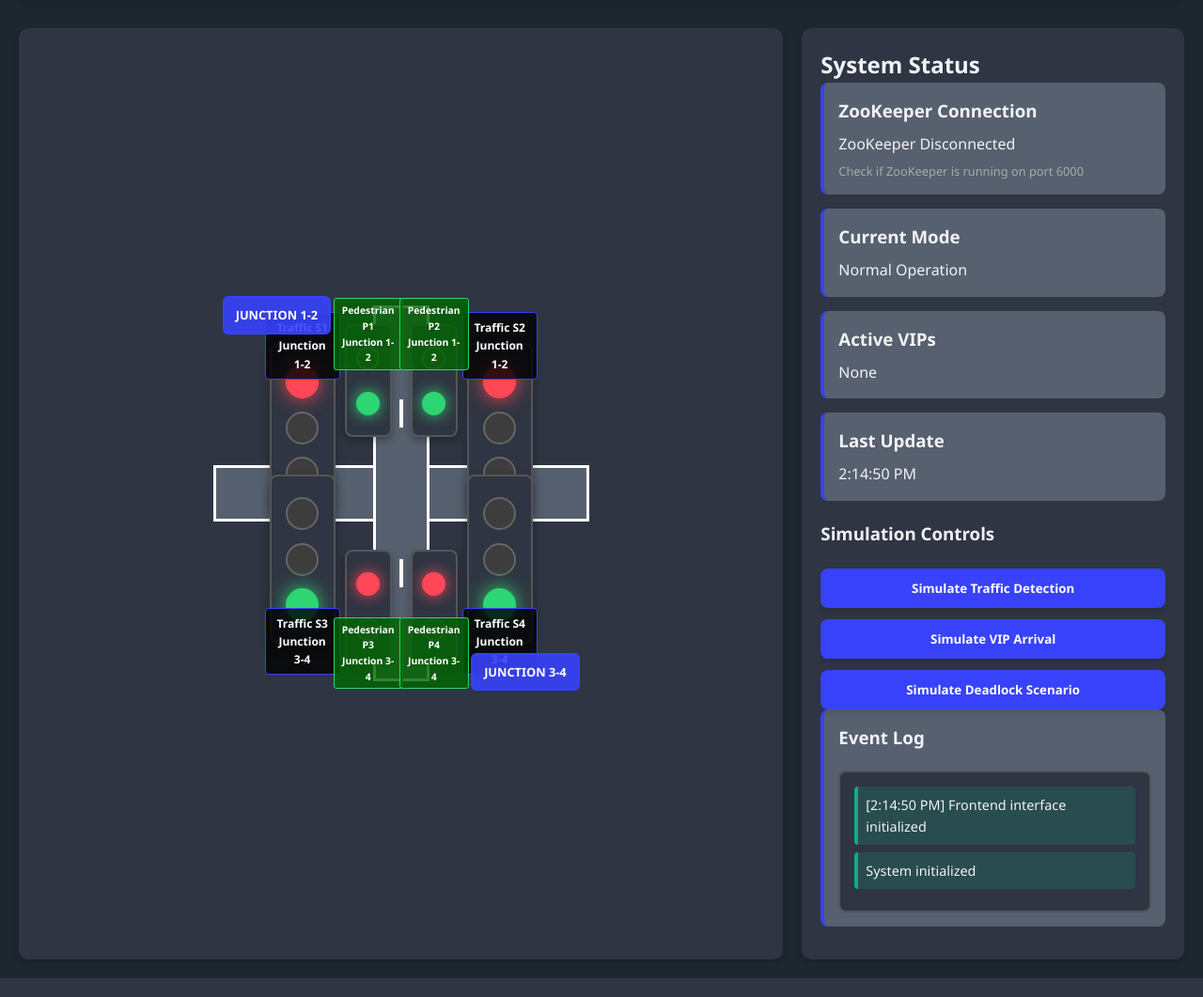
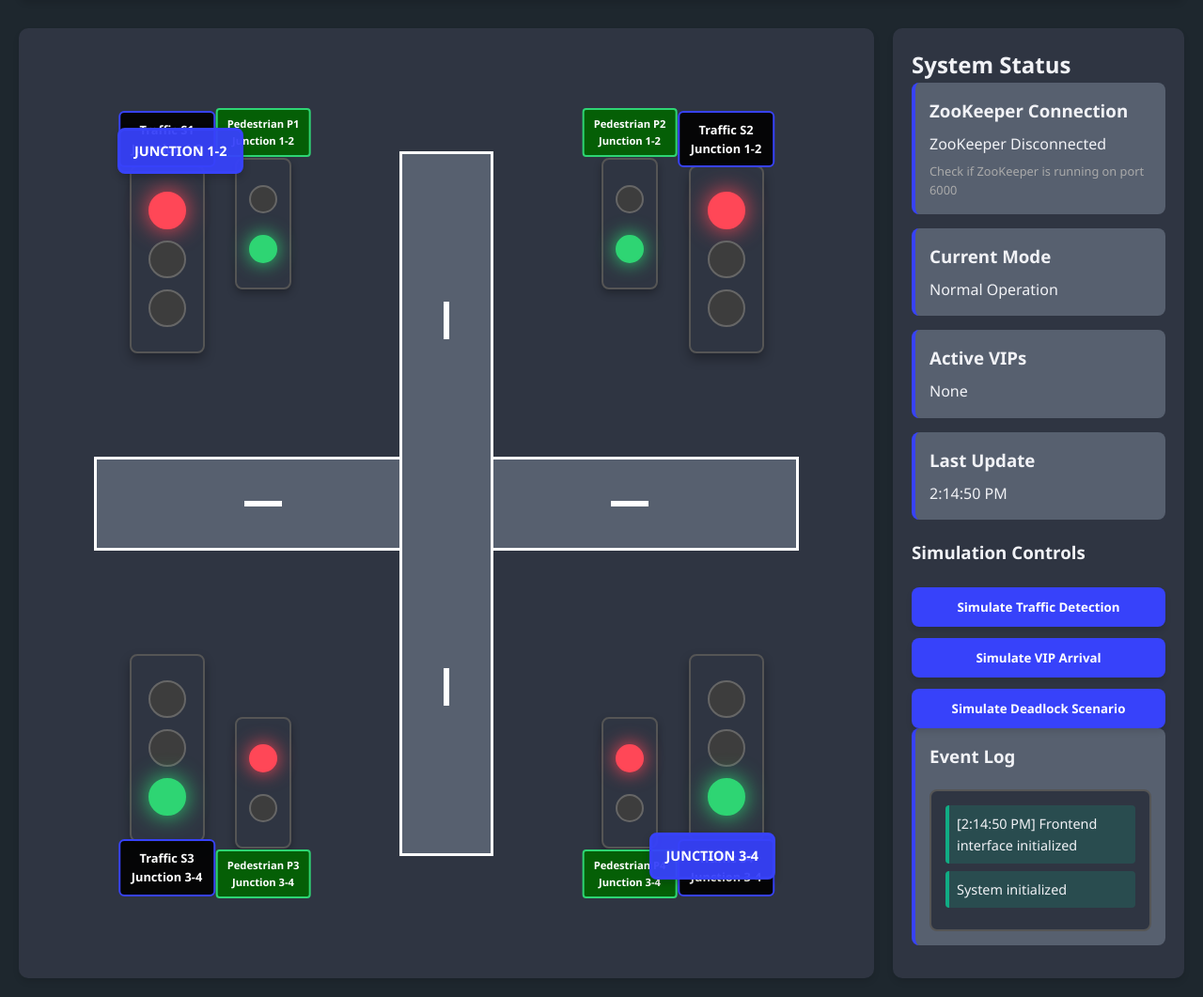
Before and after one commit to esh22nika/fix_traffic, a Flask app: page / in a window 1280 px wide. Shown: the part 147-1208 px from the top of the page at 94% size. Run offline with Flask 3, Linux system fonts and the light colour scheme.

Commit message:
slight spacing

```diff
--- a/templates/frontend.html
+++ b/templates/frontend.html
@@ -51,11 +51,11 @@
 
         .intersection {
             background-color: var(--dark);
-            padding: 40px;
+            padding: 80px;
             border-radius: 10px;
             box-shadow: 0 4px 6px rgba(0, 0, 0, 0.1);
             position: relative;
-            min-height: 500px;
+            min-height: 800px;
             display: flex;
             align-items: center;
             justify-content: center;
@@ -63,8 +63,8 @@
 
         .intersection-grid {
             position: relative;
-            width: 400px;
-            height: 400px;
+            width: 750px;
+            height: 750px;
         }
 
         .road {
@@ -75,13 +75,13 @@
 
         .horizontal-road {
             width: 100%;
-            height: 60px;
+            height: 100px;
             top: 50%;
             transform: translateY(-50%);
         }
 
         .vertical-road {
-            width: 60px;
+            width: 100px;
             height: 100%;
             left: 50%;
             transform: translateX(-50%);
@@ -93,37 +93,37 @@
         }
 
         .horizontal-marking {
-            width: 30px;
-            height: 4px;
+            width: 40px;
+            height: 6px;
             top: 50%;
             transform: translateY(-50%);
         }
 
         .vertical-marking {
-            width: 4px;
-            height: 30px;
+            width: 6px;
+            height: 40px;
             left: 50%;
             transform: translateX(-50%);
         }
 
         .signal {
             position: absolute;
-            width: 70px;
-            height: 180px;
+            width: 80px;
+            height: 200px;
             background-color: #2f3542;
             border-radius: 8px;
             display: flex;
             flex-direction: column;
             align-items: center;
             justify-content: space-around;
-            padding: 15px 0;
+            padding: 20px 0;
             box-shadow: 0 6px 12px rgba(0, 0, 0, 0.3);
             border: 2px solid #555;
         }
 
         .signal-light {
-            width: 35px;
-            height: 35px;
+            width: 40px;
+            height: 40px;
             border-radius: 50%;
             background-color: #3d3d3d;
             transition: all 0.3s ease;
@@ -132,19 +132,19 @@
 
         .signal-light.active.red {
             background-color: var(--red);
-            box-shadow: 0 0 20px var(--red);
+            box-shadow: 0 0 25px var(--red);
             border-color: var(--red);
         }
 
         .signal-light.active.yellow {
             background-color: var(--yellow);
-            box-shadow: 0 0 20px var(--yellow);
+            box-shadow: 0 0 25px var(--yellow);
             border-color: var(--yellow);
         }
 
         .signal-light.active.green {
             background-color: var(--green);
-            box-shadow: 0 0 20px var(--green);
+            box-shadow: 0 0 25px var(--green);
             border-color: var(--green);
         }
 
@@ -157,29 +157,30 @@
             50%, 100% { opacity: 0.3; }
         }
 
-        .signal-1 { top: 10%; left: 15%; }
-        .signal-2 { top: 10%; right: 15%; }
-        .signal-3 { bottom: 10%; left: 15%; }
-        .signal-4 { bottom: 10%; right: 15%; }
+        /* More spread out signal positioning */
+        .signal-1 { top: 2%; left: 5%; }
+        .signal-2 { top: 2%; right: 5%; }
+        .signal-3 { bottom: 2%; left: 5%; }
+        .signal-4 { bottom: 2%; right: 5%; }
 
         .pedestrian-signal {
             position: absolute;
-            width: 50px;
-            height: 120px;
+            width: 60px;
+            height: 140px;
             background-color: #2f3542;
             border-radius: 8px;
             display: flex;
             flex-direction: column;
             align-items: center;
             justify-content: space-around;
-            padding: 10px 0;
+            padding: 15px 0;
             box-shadow: 0 4px 8px rgba(0, 0, 0, 0.3);
             border: 2px solid #555;
         }
 
         .pedestrian-light {
-            width: 25px;
-            height: 25px;
+            width: 30px;
+            height: 30px;
             border-radius: 50%;
             background-color: #3d3d3d;
             transition: all 0.3s ease;
@@ -188,32 +189,33 @@
 
         .pedestrian-light.active.red {
             background-color: var(--red);
-            box-shadow: 0 0 15px var(--red);
+            box-shadow: 0 0 20px var(--red);
             border-color: var(--red);
         }
 
         .pedestrian-light.active.green {
             background-color: var(--green);
-            box-shadow: 0 0 15px var(--green);
+            box-shadow: 0 0 20px var(--green);
             border-color: var(--green);
         }
 
         .pedestrian-light.active.yellow {
             background-color: var(--yellow);
-            box-shadow: 0 0 15px var(--yellow);
+            box-shadow: 0 0 20px var(--yellow);
             border-color: var(--yellow);
         }
 
         .pedestrian-light.yellow {
             background-color: var(--yellow) !important;
-            box-shadow: 0 0 15px var(--yellow) !important;
+            box-shadow: 0 0 20px var(--yellow) !important;
             border-color: var(--yellow) !important;
         }
 
-        .pedestrian-1 { top: 5%; left: 35%; }
-        .pedestrian-2 { top: 5%; right: 35%; }
-        .pedestrian-3 { bottom: 5%; left: 35%; }
-        .pedestrian-4 { bottom: 5%; right: 35%; }
+        /* More spread out pedestrian positioning */
+        .pedestrian-1 { top: 1%; left: 20%; }
+        .pedestrian-2 { top: 1%; right: 20%; }
+        .pedestrian-3 { bottom: 1%; left: 20%; }
+        .pedestrian-4 { bottom: 1%; right: 20%; }
 
         .status-panel {
             background-color: var(--dark);
@@ -309,8 +311,8 @@
 
         .vip-indicator {
             position: absolute;
-            width: 40px;
-            height: 40px;
+            width: 50px;
+            height: 50px;
             background: linear-gradient(45deg, gold, #ffa500);
             border-radius: 50%;
             display: flex;
@@ -318,9 +320,10 @@
             justify-content: center;
             font-weight: bold;
             color: #000;
-            box-shadow: 0 0 20px gold;
+            box-shadow: 0 0 25px gold;
             animation: pulse 2s infinite;
             border: 3px solid #fff;
+            font-size: 0.8rem;
         }
 
         @keyframes pulse {
@@ -334,8 +337,8 @@
             top: 50%;
             left: 50%;
             transform: translate(-50%, -50%);
-            width: 120px;
-            height: 120px;
+            width: 140px;
+            height: 140px;
             background: radial-gradient(circle, rgba(255, 71, 87, 0.8), rgba(255, 71, 87, 0.4));
             border-radius: 50%;
             display: flex;
@@ -343,9 +346,10 @@
             justify-content: center;
             font-weight: bold;
             color: white;
-            box-shadow: 0 0 40px var(--red);
+            box-shadow: 0 0 50px var(--red);
             animation: alarm 1s infinite;
             border: 4px solid var(--red);
+            font-size: 1.1rem;
         }
 
         @keyframes alarm {
@@ -383,72 +387,105 @@
 
         .signal-label {
             position: absolute;
-            background-color: rgba(0, 0, 0, 0.8);
-            color: white;
-            padding: 6px 10px;
-            border-radius: 4px;
-            font-size: 0.75rem;
-            font-weight: bold;
-            text-align: center;
-            min-width: 80px;
-            border: 1px solid var(--blue);
-        }
-
-        .signal-1 .signal-label { top: -35px; left: 50%; transform: translateX(-50%); }
-        .signal-2 .signal-label { top: -35px; left: 50%; transform: translateX(-50%); }
-        .signal-3 .signal-label { bottom: -35px; left: 50%; transform: translateX(-50%); }
-        .signal-4 .signal-label { bottom: -35px; left: 50%; transform: translateX(-50%); }
-
-        .pedestrian-label {
-            position: absolute;
-            background-color: rgba(0, 100, 0, 0.8);
-            color: white;
-            padding: 4px 8px;
-            border-radius: 3px;
-            font-size: 0.65rem;
-            font-weight: bold;
-            text-align: center;
-            min-width: 70px;
-            border: 1px solid var(--green);
-        }
-
-        .pedestrian-1 .pedestrian-label { top: -30px; left: 50%; transform: translateX(-50%); }
-        .pedestrian-2 .pedestrian-label { top: -30px; left: 50%; transform: translateX(-50%); }
-        .pedestrian-3 .pedestrian-label { bottom: -30px; left: 50%; transform: translateX(-50%); }
-        .pedestrian-4 .pedestrian-label { bottom: -30px; left: 50%; transform: translateX(-50%); }
-
-        .junction-indicator {
-            position: absolute;
-            background-color: rgba(55, 66, 250, 0.9);
+            background-color: rgba(0, 0, 0, 0.9);
             color: white;
             padding: 8px 12px;
             border-radius: 6px;
             font-size: 0.8rem;
             font-weight: bold;
+            text-align: center;
+            min-width: 100px;
             border: 2px solid var(--blue);
+            white-space: nowrap;
         }
 
-        .junction-12 { top: -10px; left: 10px; }
-        .junction-34 { bottom: -10px; right: 10px; }
+        /* More spaced out label positioning */
+        .signal-1 .signal-label { top: -60px; left: 50%; transform: translateX(-50%); }
+        .signal-2 .signal-label { top: -60px; left: 50%; transform: translateX(-50%); }
+        .signal-3 .signal-label { bottom: -60px; left: 50%; transform: translateX(-50%); }
+        .signal-4 .signal-label { bottom: -60px; left: 50%; transform: translateX(-50%); }
+
+        .pedestrian-label {
+            position: absolute;
+            background-color: rgba(0, 100, 0, 0.9);
+            color: white;
+            padding: 6px 10px;
+            border-radius: 4px;
+            font-size: 0.7rem;
+            font-weight: bold;
+            text-align: center;
+            min-width: 90px;
+            border: 2px solid var(--green);
+            white-space: nowrap;
+        }
+
+        /* More spaced out pedestrian label positioning */
+        .pedestrian-1 .pedestrian-label { top: -55px; left: 50%; transform: translateX(-50%); }
+        .pedestrian-2 .pedestrian-label { top: -55px; left: 50%; transform: translateX(-50%); }
+        .pedestrian-3 .pedestrian-label { bottom: -55px; left: 50%; transform: translateX(-50%); }
+        .pedestrian-4 .pedestrian-label { bottom: -55px; left: 50%; transform: translateX(-50%); }
+
+        .junction-indicator {
+            position: absolute;
+            background-color: rgba(55, 66, 250, 0.95);
+            color: white;
+            padding: 10px 15px;
+            border-radius: 8px;
+            font-size: 0.9rem;
+            font-weight: bold;
+            border: 3px solid var(--blue);
+            box-shadow: 0 4px 8px rgba(0, 0, 0, 0.2);
+        }
+
+        /* More spaced out junction indicators */
+        .junction-12 { top: -25px; left: 25px; }
+        .junction-34 { bottom: -25px; right: 25px; }
+
+        @media (max-width: 1200px) {
+            .intersection-grid {
+                width: 600px;
+                height: 600px;
+            }
+        }
 
         @media (max-width: 768px) {
             .container {
                 grid-template-columns: 1fr;
             }
 
+            .intersection {
+                padding: 40px 20px;
+            }
+
             .intersection-grid {
-                width: 300px;
-                height: 300px;
+                width: 450px;
+                height: 450px;
             }
 
             .signal {
-                width: 50px;
-                height: 140px;
+                width: 60px;
+                height: 160px;
             }
 
             .signal-light {
-                width: 25px;
-                height: 25px;
+                width: 30px;
+                height: 30px;
+            }
+
+            .pedestrian-signal {
+                width: 45px;
+                height: 120px;
+            }
+
+            .pedestrian-light {
+                width: 22px;
+                height: 22px;
+            }
+
+            .signal-label, .pedestrian-label {
+                font-size: 0.65rem;
+                padding: 4px 8px;
+                min-width: 70px;
             }
         }
     </style>
@@ -467,10 +504,10 @@
                 <div class="road vertical-road"></div>
 
                 <!-- Road markings -->
-                <div class="road-marking horizontal-marking" style="left: 100px;"></div>
-                <div class="road-marking horizontal-marking" style="right: 100px;"></div>
-                <div class="road-marking vertical-marking" style="top: 100px;"></div>
-                <div class="road-marking vertical-marking" style="bottom: 100px;"></div>
+                <div class="road-marking horizontal-marking" style="left: 160px;"></div>
+                <div class="road-marking horizontal-marking" style="right: 160px;"></div>
+                <div class="road-marking vertical-marking" style="top: 160px;"></div>
+                <div class="road-marking vertical-marking" style="bottom: 160px;"></div>
 
                 <!-- Traffic Signals -->
                 <div class="signal signal-1" id="signal-1">
@@ -670,8 +707,8 @@
                 const vipEl = document.createElement('div');
                 vipEl.className = 'vip-indicator';
                 vipEl.textContent = 'VIP';
-                vipEl.style.top = direction === '12' ? '25%' : '75%';
-                vipEl.style.left = direction === '12' ? '25%' : '75%';
+                vipEl.style.top = direction === '12' ? '15%' : '85%';
+                vipEl.style.left = direction === '12' ? '15%' : '85%';
                 intersectionEl.appendChild(vipEl);
             }
 
@@ -795,7 +832,7 @@
                     addEventToLog(`VIP simulation failed: ${data.error}`, 'vip');
                 }
 
-            } catch (error) {
+                            } catch (error) {
                 addEventToLog('Error simulating VIP: ' + error.message, 'vip');
             }
         }
```
Also changed, not shown: replica_1.db, replica_2.db, replica_3.db, traffic_system.db.
